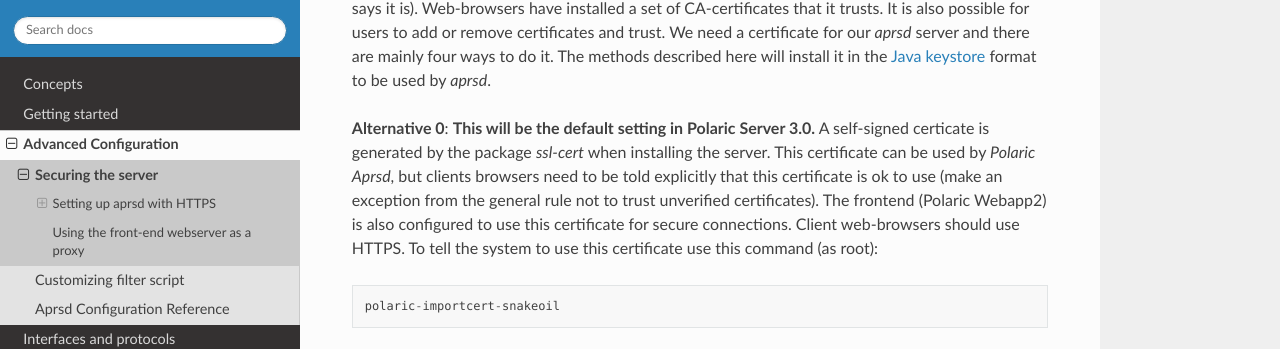
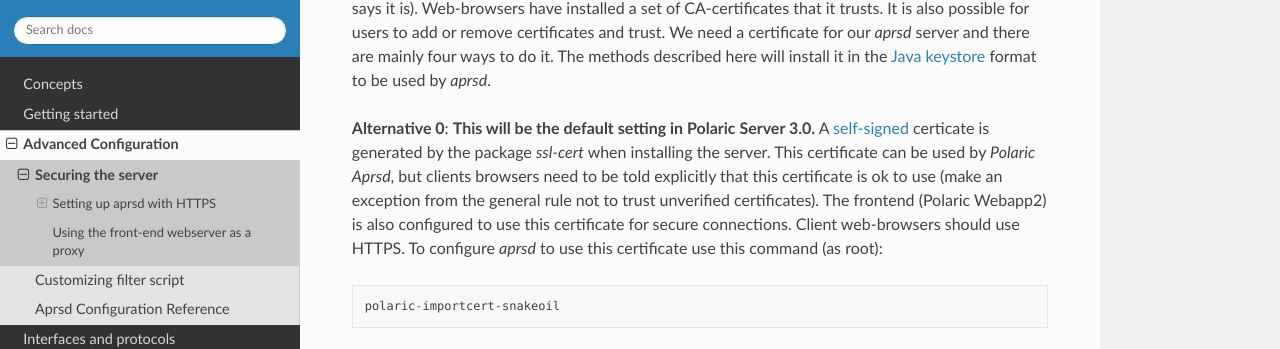
Before and after one commit to joakimsk/docs, a Sphinx documentation site: the page built from docs/secure.rst, in a window 1280 px wide and 900 px high, scrolled down 711 px. Shown: the part 139-488 px from the top of the window. Built offline with Sphinx 7.4.7 and the Read the Docs theme 2.0.0, drawn with Linux system fonts in a browser that asks for light colours.

Commit message:
Update secure.rst

```diff
--- a/docs/secure.rst
+++ b/docs/secure.rst
@@ -21,7 +21,7 @@
 
 A `certificate <https://en.wikipedia.org/wiki/Public_key_certificate>`_ is mainly a public key (cryptographic key) along with information about the identity of the owner of the certificate, that is signed by some `certification authority <https://en.wikipedia.org/wiki/Certificate_authority>`_ (CA). If we know and trust the CA (and its public key) we can check the digital signature of the certificate and we can trust that this certificate is authentic. When opening a connection to a HTTPS site a certificate of the server is first presented. If the client accepts it, we can use the public key of the server to securely establish an encrypted communication channel and authenticate the server (that it is really what it says it is). Web-browsers have installed a set of CA-certificates that it trusts. It is also possible for users to add or remove certificates and trust. We need a certificate for our *aprsd* server and there are mainly four ways to do it. The methods described here will install it in the `Java keystore <https://en.wikipedia.org/wiki/Java_KeyStore>`_ format to be used by *aprsd*.
 
-**Alternative 0**: **This will be the default setting in Polaric Server 3.0.** A self-signed certicate is generated by the package *ssl-cert* when installing the server. This certificate can be used by *Polaric Aprsd*, but clients browsers need to be told explicitly that this certificate is ok to use (make an exception from the general rule not to trust unverified certificates). The frontend (Polaric Webapp2) is also configured to use this certificate for secure connections. Client web-browsers should use HTTPS. To tell the system to use this certificate use this command (as root)::
+**Alternative 0**: **This will be the default setting in Polaric Server 3.0.** A `self-signed <https://en.wikipedia.org/wiki/Self-signed_certificate>`_ certicate is generated by the package *ssl-cert* when installing the server. This certificate can be used by *Polaric Aprsd*, but clients browsers need to be told explicitly that this certificate is ok to use (make an exception from the general rule not to trust unverified certificates). The frontend (Polaric Webapp2) is also configured to use this certificate for secure connections. Client web-browsers should use HTTPS. To configure *aprsd* to use this certificate use this command (as root)::
 
     polaric-importcert-snakeoil
 
```
